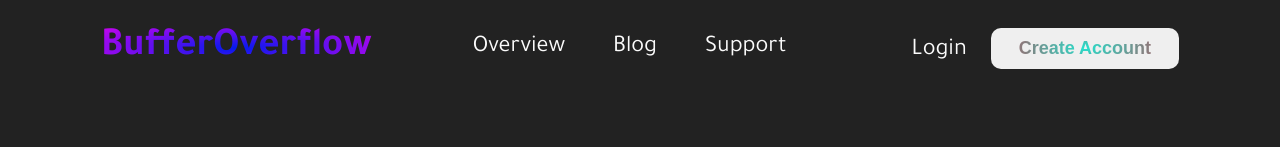
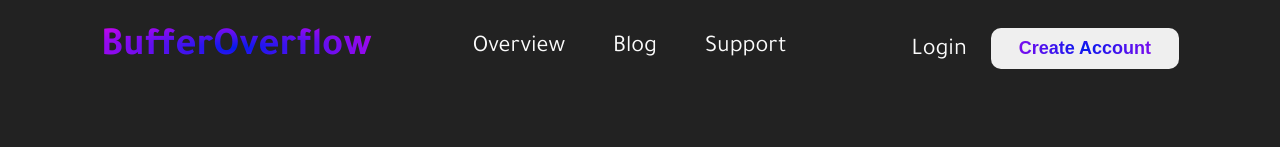
Before and after one commit to BufferOverflow-me/website, a Next.js app: page / in a window 1280 px wide. In both pictures the pointer is over the button "Create Account". Shown: the top 147 px of the page. Built offline with nearby package versions, Linux system fonts and the light colour scheme.

Commit message:
Just tried something but didn't worked as expected

```diff
--- a/styles/Home.module.scss
+++ b/styles/Home.module.scss
@@ -45,8 +45,10 @@ $clr-card: #222222;
             border: none;
             // Transition
             transition: all 300ms ease-in-out;
+             :focus,
+             :active,
              :hover {
-                background: -webkit-radial-gradient($text-gradient);
+                background: -webkit-radial-gradient($color-gradient);
                 background-clip: text;
                 -webkit-background-clip: text;
                 -webkit-text-fill-color: transparent;
```
